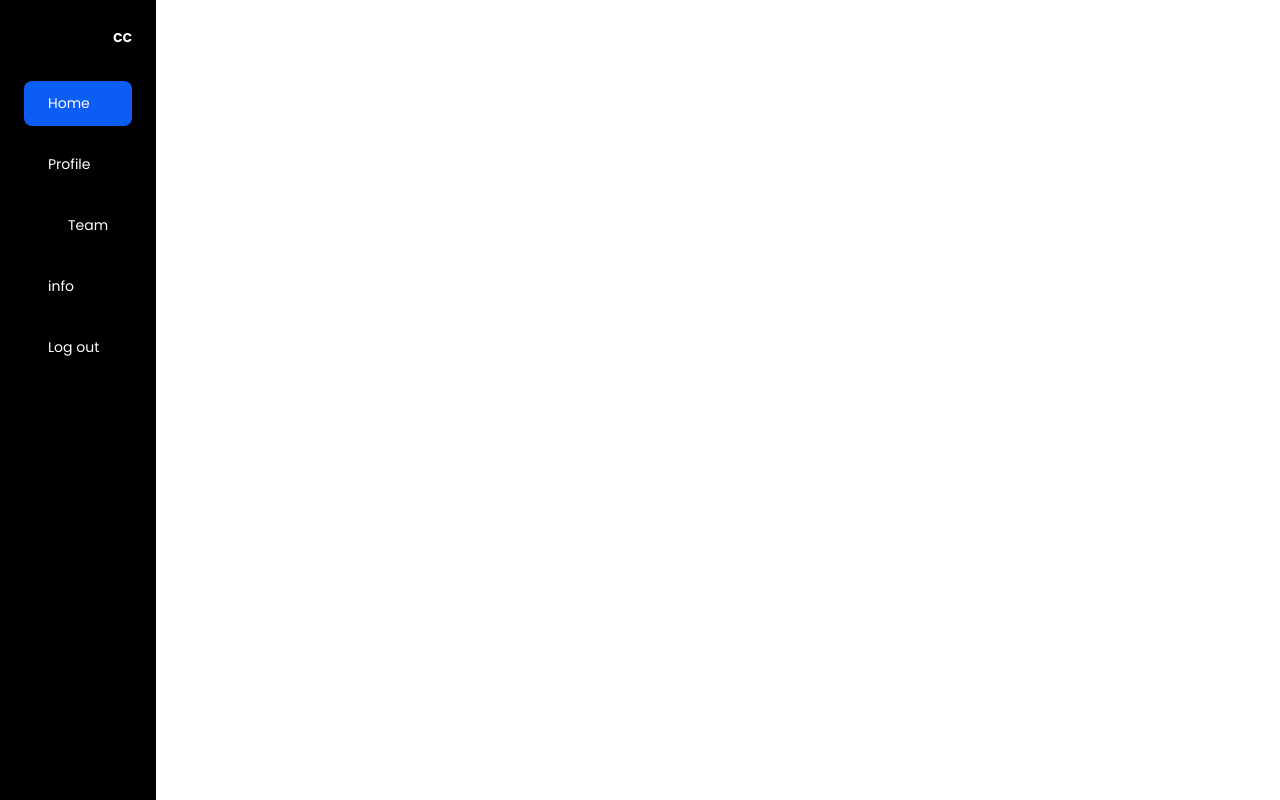
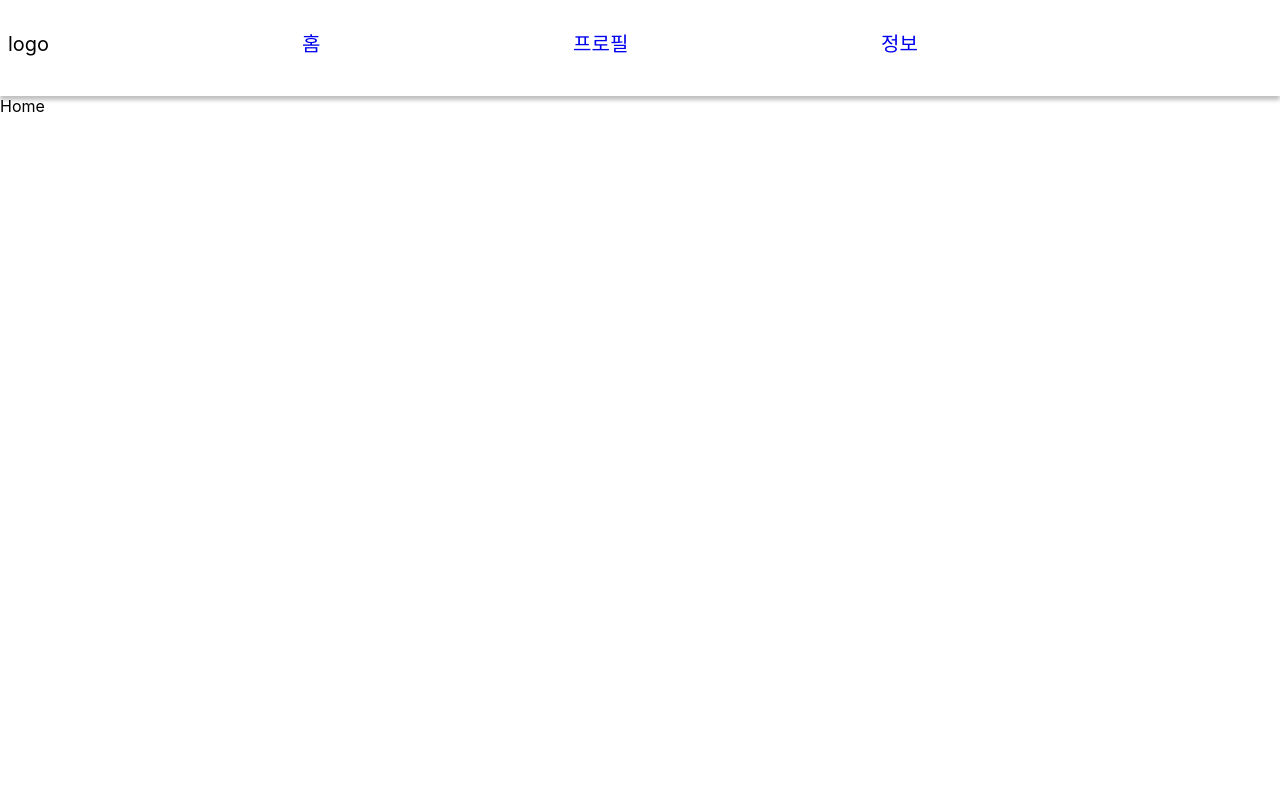
Before and after one commit to ICTProject2021/Con-Con-frontend, a React (Create React App) app: page /Home in a window 1280 px wide. Built offline with nearby package versions, Linux system fonts and the light colour scheme.

Commit message:
header 라우터

```diff
--- a/src/App.css
+++ b/src/App.css
@@ -39,7 +39,6 @@
      width: 100%;
      border:none;
      outline:none;
-     color: #939393;
      font-size:16px;
      height:25px;
      background: none;
@@ -48,7 +47,6 @@
     width: 100%;
     border:none;
     outline:none;
-    color: #939393;
     font-size:16px;
     height:25px;
     background: none;
@@ -67,7 +65,6 @@
     width: 100%;
     border:none;
     outline:none;
-    color: #939393;
     font-size:16px;
     height:25px;
     background: none;
@@ -76,7 +73,6 @@
         width: 100%;
         border:none;
         outline:none;
-        color: #939393;
         font-size:16px;
         height:25px;
         background: none;
--- a/src/Sidebar.css
+++ b/src/Sidebar.css
@@ -1,166 +1,14 @@
-/* GOOGLE FONTS */
-@import url("https://fonts.googleapis.com/css2?family=Poppins:wght@400;600&display=swap");
-
-/* VARIABLES CSS */
-:root {
-    --nav--width: 92px;
-
-    /* Colores */
-    --first-color: #0c5df4;
-    --bg-color: black;
-    --sub-color: #b6cefc;
-    --white-color: #fff;
-
-    /* Fuente y tipografia */
-    --body-font: 'Poppins', sans-serif;
-    --normal-font-size: 1rem;
-    --small-font-size: .875rem;
-
-    /* z index */
-    --z-fixed: 100;
+.sidebar {
+    background-color: gray;
+    padding: 8px;
+    height: 80px;
+    font-size: 20px;
+    background: #FFFFFF;
+    box-shadow: 0px 4px 4px rgba(0, 0, 0, 0.25);
+    position: sticky;
+    top:0;
 }
-
-/* BASE */
-*, ::before, ::after {
-    box-sizing: border-box;
+.sidebar-item{
+    display: inline-block;
+    margin-left: 20%;
 }
-
-body {
-    position: relative;
-    margin: 0;
-    padding: 2rem 0 0 6.75rem;
-    font-family: var(--body-font);
-    font-size: var(--normal-font-size);
-    transition: .5s;
-}
-
-h1 {
-    margin: 0;
-}
-
-ul {
-    margin: 0;
-    padding: 0;
-    list-style: none;
-}
-
-a {
-    text-decoration: none;
-}
-
-/* l NAV */
-.l-navbar {
-    position: fixed;
-    top: 0;
-    left: 0;
-    width: auto;
-    height: 100vh;
-    background-color: var(--bg-color);
-    color: var(--white-color);
-    padding: 1.5rem 1.5rem 2rem;
-    transition: .5s;
-    z-index: var(--z-fixed);
-}
-
-/* NAV */
-.nav {
-    height: 100%;
-    display: flex;
-    flex-direction: column;
-    justify-content: space-between;
-    overflow: hidden;
-}
-
-.nav__brand {
-    display: grid;
-    grid-template-columns: max-content max-content;
-    justify-content: space-between;
-    align-items: center;
-    margin-bottom: 2rem;
-}
-
-.nav__toggle {
-    font-size: 1.25rem;
-    padding: .75rem;
-    cursor: pointer;
-}
-
-.nav__logo {
-    color: var(--white-color);
-    font-weight: 600;
-}
-
-.nav__link {
-    display: grid;
-    grid-template-columns: max-content max-content;
-    align-items: center;
-    column-gap: .75rem;
-    padding: .75rem;
-    color: var(--white-color);
-    border-radius: .5rem;
-    margin-bottom: 1rem;
-    transition: .3s;
-    cursor: pointer;
-}
-
-.nav__link:hover {
-    background-color: var(--first-color);
-}
-
-.nav__icon {
-    font-size: 1.25rem;
-}
-
-.nav_name {
-    font-size: var(--small-font-size);
-}
-
-/* Expander menu */
-.expander {
-    width: calc(var(--nav--width) + 9.25rem);
-}
-
-/* Add padding body*/
-.body-pd {
-    padding: 2rem 0 0 16rem;
-}
-
-/* Active links menu */
-.active {
-    background-color: var(--first-color);
-}
-
-/* COLLAPSE */
-.collapse {
-    grid-template-columns: 20px max-content 1fr;
-}
-
-.collapse__link {
-    justify-self: flex-end;
-    transition: .5;
-}
-
-.collapse__menu {
-    display: none;
-    padding: .75rem 2.25rem;
-}
-
-.collapse__sublink {
-    color: var(--sub-color);
-    font-size: var(--small-font-size);
-}
-
-.collapse__sublink:hover {
-    color: var(--white-color);
-}
-
-/* Show collapse */
-.showCollapse {
-    display: block;
-}
-
-/* Rotate icon */
-.rotate {
-    transform: rotate(180deg);
-    transition: .5s;
-}
--- a/src/components/Router.js
+++ b/src/components/Router.js
@@ -2,12 +2,16 @@ import React from "react";
 import { Router, Route, Switch, BrowserRouter } from "react-router-dom";
 import Auth from "../routes/Auth";
 import Home from "../routes/Home";
+import Profile from "../routes/Profile"
 const AppRouter = () => {
   return (
     <BrowserRouter>
       <Switch>
         <Route exct path="/home">
           <Home />
+        </Route>
+        <Route exct path="/profile">
+          <Profile />
         </Route>
         <Route exct path="/">
           <Auth />
--- /dev/null
+++ b/src/components/Sidebar.js
@@ -0,0 +1,20 @@
+import React from "react";
+import { Link } from "react-router-dom";
+import SidebarItem from "./SidebarItem";
+import "../Sidebar.css"
+const Sidebar = () =>{
+    const menus = [
+        {name:"홈",path:"/Home"},
+        {name:"프로필",path:"/Profile"},
+        {name:"정보",path:"/Home"}
+    ]
+    return(
+        <div className="sidebar">
+            <>logo</>
+            {menus.map((menu,index) =>{
+                return(<Link to={menu.path} key={index}><SidebarItem menu={menu}></SidebarItem></Link>)
+            })}
+        </div>
+    )
+}
+export default Sidebar;
--- /dev/null
+++ b/src/components/SidebarItem.js
@@ -0,0 +1,10 @@
+import React from "react";
+import "../Sidebar.css"
+const SidebarItem = ({menu}) =>{
+    return(
+        <div className="sidebar-item">
+            <p>{menu.name}</p>
+        </div>
+    )
+}
+export default SidebarItem;
--- a/src/routes/Home.js
+++ b/src/routes/Home.js
@@ -1,42 +1,11 @@
 import React from "react";
-import "../Sidebar.css"
+import Sidebar from "../components/Sidebar";
 const Home = () => {
   return(
-  <div class="l-navbar" id="navbar">
-  <nav class="nav">
-      <div>
-          <div class="nav__brand">
-              <ion-icon name="menu-outline" class="nav__toggle" id="nav-toggle"></ion-icon>
-              <a href="#" class="nav__logo">cc</a>
-          </div>
-          <div class="nav__list">
-              <a href="#" class="nav__link active">
-                  <ion-icon name="home-outline" class="nav__icon"></ion-icon>
-                  <span class="nav_name">Home</span>
-              </a>
-              <a href="#" class="nav__link">
-                  <ion-icon name="chatbubbles-outline" class="nav__icon"></ion-icon>
-                  <span class="nav_name">Profile</span>
-              </a>
-
-
-              <div href="#" class="nav__link collapse">
-                  <ion-icon name="people-outline" class="nav__icon"></ion-icon>
-                  <span class="nav_name">Team</span>
-              </div>
-
-              <a href="#" class="nav__link">
-                  <ion-icon name="settings-outline" class="nav__icon"></ion-icon>
-                  <span class="nav_name">info</span>
-              </a>
-          </div>
-          <a href="#" class="nav__link">
-              <ion-icon name="log-out-outline" class="nav__icon"></ion-icon>
-              <span class="nav_name">Log out</span>
-          </a>
-      </div>
-  </nav>
-</div>
+    <>
+    <Sidebar/>
+    <>Home</>
+    </>
 )
 };
 export default Home;
--- /dev/null
+++ b/src/routes/Profile.js
@@ -0,0 +1,11 @@
+import React from "react";
+import Sidebar from "../components/Sidebar";
+const Profile = () =>{
+    return(
+        <>
+        <Sidebar/>
+        <>Profile</>
+        </>
+    )
+}
+export default Profile;
```
